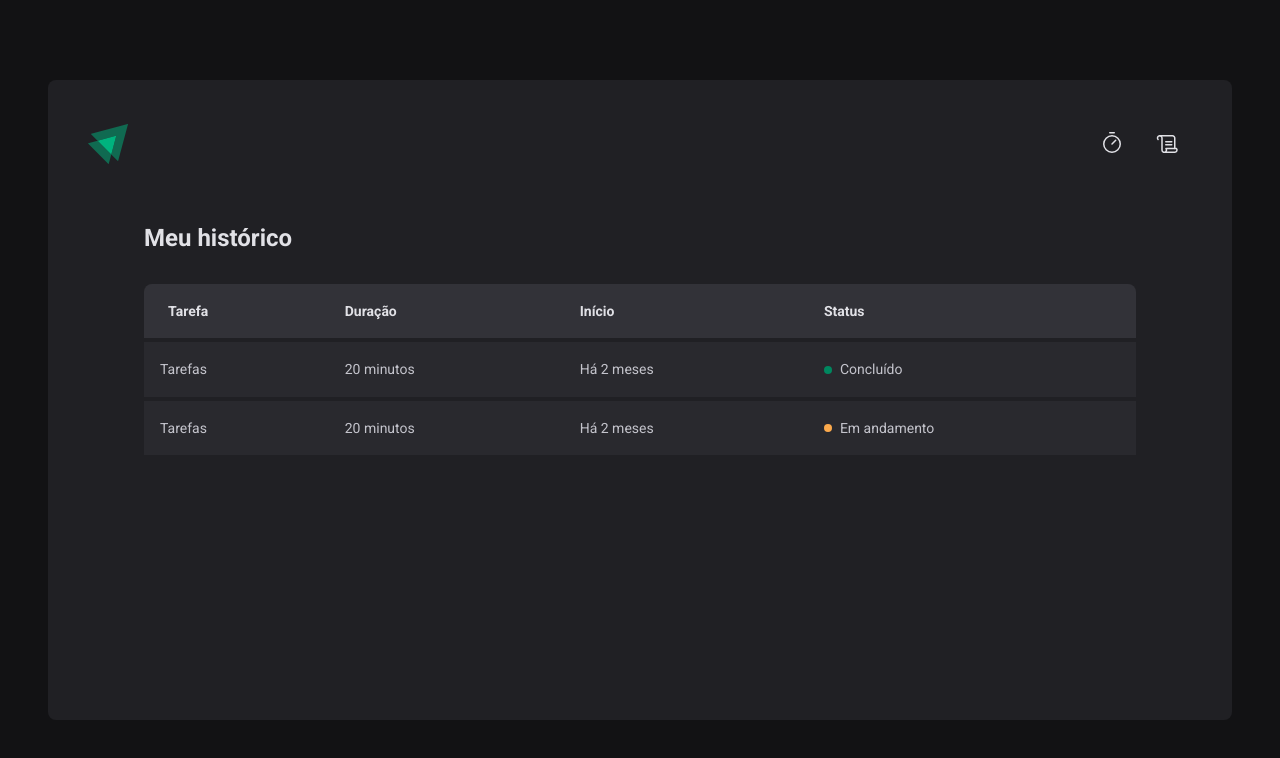
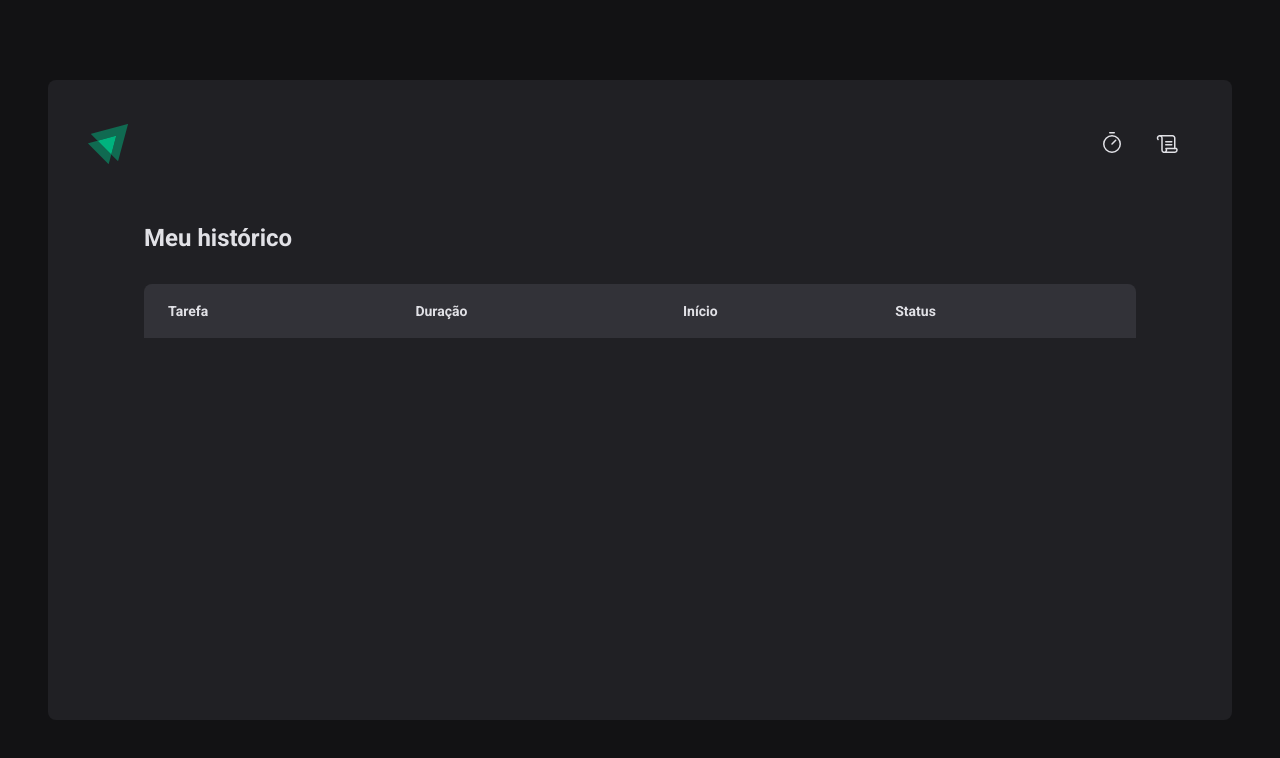
Before and after one commit to mbsegalla/timer, a React (Vite) app: page /history in a window 1280 px wide. Shown: the top 758 px of the page. Built offline with nearby package versions, Linux system fonts and the light colour scheme.

Commit message:
Finalizando e refatorando projeto

```diff
--- a/src/App.tsx
+++ b/src/App.tsx
@@ -4,12 +4,15 @@ import { BrowserRouter } from 'react-router-dom';
 import Router from './Router';
 import { defaultTheme } from "./styles/themes/default";
 import { GlobalStyle } from "./styles/themes/global";
+import { CyclesContextProvider } from './contexts/CyclesContext';
 
 const App: React.FC = () => {
   return (
     <ThemeProvider theme={defaultTheme}>
       <BrowserRouter>
-        <Router />
+        <CyclesContextProvider>
+          <Router />
+        </CyclesContextProvider>
       </BrowserRouter>
       <GlobalStyle />
     </ThemeProvider>
--- /dev/null
+++ b/src/contexts/CyclesContext.tsx
@@ -0,0 +1,113 @@
+import { differenceInSeconds } from 'date-fns';
+import React, { useEffect, useReducer, useState } from 'react';
+import { createContext } from "react";
+import { addNewCycleAction, markCurrentCycleFinishedAction, stopCurrentCycleAction } from '../reducers/cycles/actions';
+import cyclesReducer from '../reducers/cycles/reducer';
+
+interface CreateCycleData {
+  task: string
+  minutesAmount: number
+}
+
+export interface Cycle {
+  id: string
+  task: string
+  minutesAmount: number
+  startDate: Date
+  stopDate?: Date
+  finishedDate?: Date
+}
+
+interface CyclesContextData {
+  cycles: Cycle[]
+  activeCycle: Cycle | undefined
+  activeCycleId: string | null
+  amountSecondsPassed: number
+  markCurrentCycleAsFinished: () => void
+  setSecondsPassed: (seconds: number) => void
+  createNewCycle: (data: CreateCycleData) => void
+  stopCurrentCycle: () => void
+}
+
+interface CyclesContextProviderProps {
+  children: React.ReactNode
+}
+
+export const CyclesContext = createContext({} as CyclesContextData)
+
+export const CyclesContextProvider = ({ children }: CyclesContextProviderProps) => {
+  const [cycleState, dispatch] = useReducer(cyclesReducer, {
+    cycles: [],
+    activeCycleId: null,
+  }, () => {
+    const storedStateJSON = localStorage.getItem('@timer:cycles')
+    if (storedStateJSON) {
+      return JSON.parse(storedStateJSON)
+    }
+
+    return {
+      cycles: [],
+      activeCycleId: null,
+    }
+  })
+
+  const { cycles, activeCycleId } = cycleState
+  console.log('cycleState', cycleState)
+  const activeCycle = cycles.find((cycle) => cycle.id === activeCycleId)
+
+  const [amountSecondsPassed, setAmountSecondsPassed] = useState(() => {
+    if (activeCycle) {
+      return differenceInSeconds(
+        new Date(),
+        new Date(activeCycle.startDate)
+      )
+    }
+    return 0
+  })
+
+  useEffect(() => {
+    const stateJSON = JSON.stringify(cycleState)
+    localStorage.setItem('@timer:cycles', stateJSON)
+  }, [cycleState])
+
+  const markCurrentCycleAsFinished = () => {
+    dispatch(markCurrentCycleFinishedAction())
+  }
+
+  const setSecondsPassed = (seconds: number) => {
+    setAmountSecondsPassed(seconds)
+  }
+
+  const createNewCycle = (data: CreateCycleData) => {
+    const id = String(new Date().getTime())
+    const newCycle: Cycle = {
+      id,
+      task: data.task,
+      minutesAmount: data.minutesAmount,
+      startDate: new Date()
+    }
+    console.log('newCycle', newCycle)
+    dispatch(addNewCycleAction(newCycle))
+    setAmountSecondsPassed(0)
+  }
+
+  const stopCurrentCycle = () => {
+    dispatch(stopCurrentCycleAction())
+  }
+
+  return (
+    <CyclesContext.Provider
+      value={{
+        cycles,
+        activeCycle,
+        activeCycleId,
+        amountSecondsPassed,
+        markCurrentCycleAsFinished,
+        setSecondsPassed,
+        createNewCycle,
+        stopCurrentCycle
+      }}>
+      {children}
+    </CyclesContext.Provider>
+  )
+}
--- a/src/pages/History/index.tsx
+++ b/src/pages/History/index.tsx
@@ -1,7 +1,13 @@
-import React from 'react';
+import { formatDistanceToNow } from 'date-fns';
+import React, { useContext } from 'react';
+import ptBR from 'date-fns/locale/pt-BR';
+import { CyclesContext } from '../../contexts/CyclesContext';
+
 import { HistoryContainer, HistoryList, Status } from './styles';
 
 const History: React.FC = () => {
+  const { cycles } = useContext(CyclesContext)
+
   return (
     <HistoryContainer>
       <h1>Meu histórico</h1>
@@ -17,22 +23,24 @@ const History: React.FC = () => {
             </tr>
           </thead>
           <tbody>
-            <tr>
-              <td>Tarefas</td>
-              <td>20 minutos</td>
-              <td>Há 2 meses</td>
-              <td>
-                <Status statusColor="green">Concluído</Status>
-              </td>
-            </tr>
-            <tr>
-              <td>Tarefas</td>
-              <td>20 minutos</td>
-              <td>Há 2 meses</td>
-              <td>
-                <Status statusColor="yellow">Em andamento</Status>
-              </td>
-            </tr>
+            {cycles.map((cycle) => (
+              <tr key={cycle.id}>
+                <td>{cycle.task}</td>
+                <td>{cycle.minutesAmount}</td>
+                <td>{formatDistanceToNow(new Date(cycle.startDate), { addSuffix: true, locale: ptBR })}</td>
+                <td>
+                  {cycle.finishedDate && (
+                    <Status statusColor="green">Concluído</Status>
+                  )}
+                  {cycle.stopDate && (
+                    <Status statusColor="red">Interrompido</Status>
+                  )}
+                  {!cycle.finishedDate && !cycle.stopDate && (
+                    <Status statusColor="yellow">Em andamento</Status>
+                  )}
+                </td>
+              </tr>
+            ))}
           </tbody>
         </table>
       </HistoryList>
--- a/src/pages/Home/components/Countdown/index.tsx
+++ b/src/pages/Home/components/Countdown/index.tsx
@@ -1,7 +1,7 @@
 import React, { useContext, useEffect } from 'react'
 
 import differenceInSeconds from 'date-fns/differenceInSeconds'
-import { CyclesContext } from '../..'
+import { CyclesContext } from '../../../../contexts/CyclesContext'
 
 import { CountdownContainer, Separator } from './styles'
 
@@ -27,7 +27,7 @@ const Countdown: React.FC = () => {
     let interval: number
     if (activeCycle) {
       interval = setInterval(() => {
-        const secondsDifference = differenceInSeconds(new Date(), activeCycle.startDate)
+        const secondsDifference = differenceInSeconds(new Date(), new Date(activeCycle.startDate))
         if (secondsDifference >= totalSeconds) {
           markCurrentCycleAsFinished()
           setSecondsPassed(totalSeconds)
--- a/src/pages/Home/components/NewCycleForm/index.tsx
+++ b/src/pages/Home/components/NewCycleForm/index.tsx
@@ -1,8 +1,9 @@
 import React, { useContext } from 'react'
 
+import { CyclesContext } from '../../../../contexts/CyclesContext'
+import { useFormContext } from 'react-hook-form'
+
 import { FormContainer, MinutesAmountInput, TaskInput } from './styles'
-import { CyclesContext } from '../..'
-import { useFormContext } from 'react-hook-form'
 
 const NewCycleForm: React.FC = () => {
   const { activeCycle } = useContext(CyclesContext)
--- /dev/null
+++ b/src/reducers/cycles/actions.ts
@@ -0,0 +1,28 @@
+import { Cycle } from "../../contexts/CyclesContext"
+
+export enum CyclesActionTypes {
+  ADD_NEW_CYCLE = 'ADD_NEW_CYCLE',
+  STOP_CURRENT_CYCLE = 'STOP_CURRENT_CYCLE',
+  MARK_CURRENT_CYCLE_FINISHED = 'MARK_CURRENT_CYCLE_FINISHED'
+}
+
+export const addNewCycleAction = (newCycle: Cycle) => {
+  return {
+    type: CyclesActionTypes.ADD_NEW_CYCLE,
+    payload: {
+      newCycle
+    }
+  }
+}
+
+export const stopCurrentCycleAction = () => {
+  return {
+    type: CyclesActionTypes.STOP_CURRENT_CYCLE,
+  }
+}
+
+export const markCurrentCycleFinishedAction = () => {
+  return {
+    type: CyclesActionTypes.MARK_CURRENT_CYCLE_FINISHED,
+  }
+}
--- /dev/null
+++ b/src/reducers/cycles/reducer.ts
@@ -0,0 +1,56 @@
+import { Cycle } from "../../contexts/CyclesContext"
+import { CyclesActionTypes } from "./actions"
+
+interface CyclesState {
+  cycles: Cycle[]
+  activeCycleId: string | null
+}
+
+const cyclesReducer = (state: CyclesState, action: any) => {
+  switch (action.type) {
+    case CyclesActionTypes.ADD_NEW_CYCLE: {
+      return {
+        ...state,
+        cycles: [...state.cycles, action.payload.newCycle],
+        activeCycleId: action.payload.newCycle.id
+      }
+    }
+    case CyclesActionTypes.MARK_CURRENT_CYCLE_FINISHED: {
+      return {
+        ...state,
+        cycles: state.cycles.map((cycle) => {
+          if (cycle.id === state.activeCycleId) {
+            return {
+              ...cycle,
+              stopDate: new Date()
+            }
+          } else {
+            return cycle
+          }
+        }),
+        activeCycleId: null
+      }
+    }
+    case CyclesActionTypes.STOP_CURRENT_CYCLE: {
+      return {
+        ...state,
+        cycles: state.cycles.map((cycle) => {
+          if (cycle.id === action.payload) {
+            return {
+              ...cycle,
+              finishedDate: new Date()
+            }
+          } else {
+            return cycle
+          }
+        }),
+        activeCycleId: null
+      }
+    }
+    default: {
+      return state
+    }
+  }
+}
+
+export default cyclesReducer
```
Also changed, not shown: src/pages/Home/index.tsx (+13 -85 lines).
